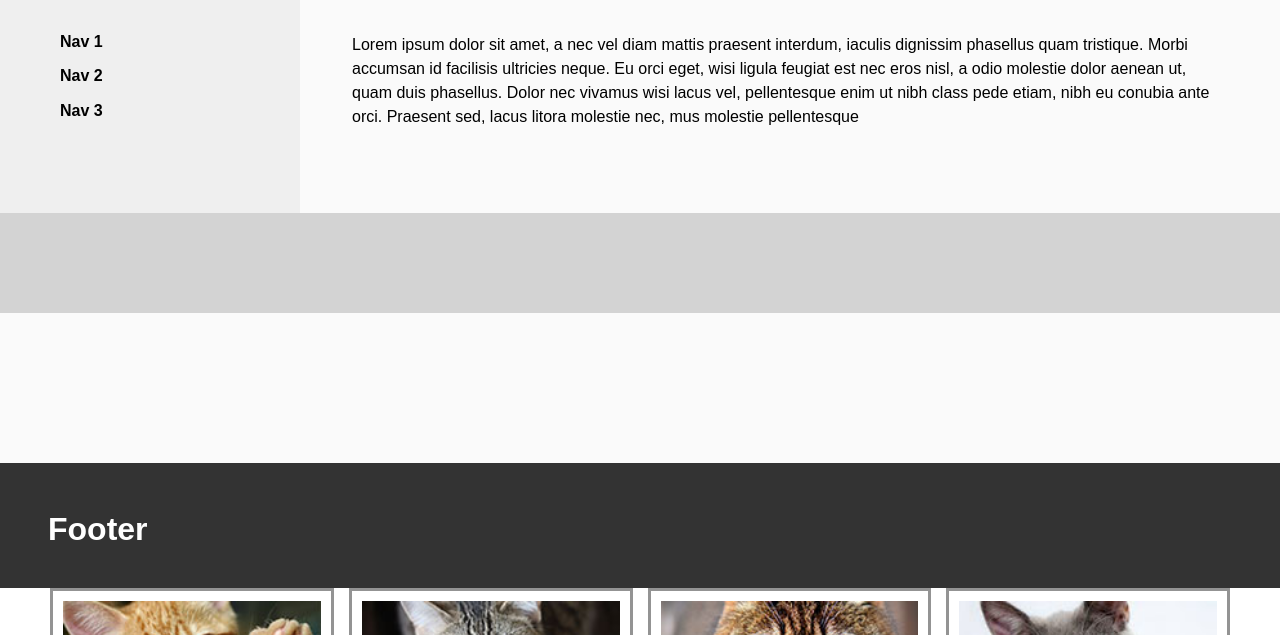
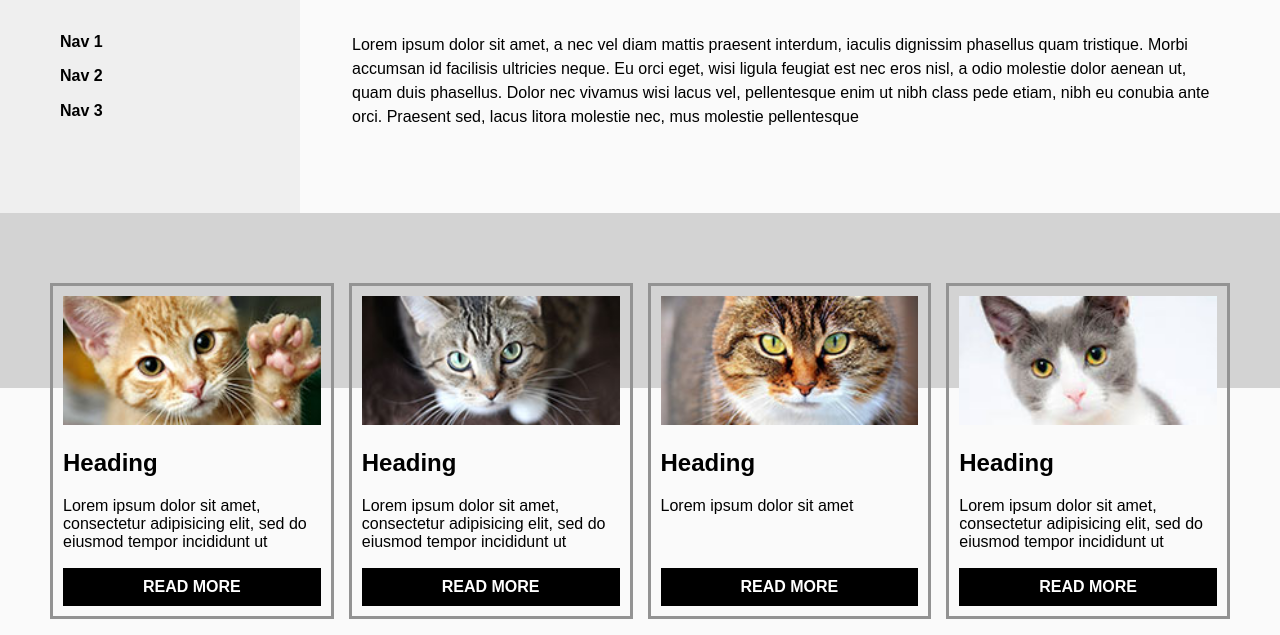
Before and after one commit to longlife52/hw1_mmc6145, a plain HTML site: page index.html in a window 1280 px wide. Shown: the part 128-763 px from the top of the page. Drawn offline with nearby package versions, Linux system fonts and the light colour scheme.

Commit message:
Add z-index to .card-wrapper

```diff
--- a/css/main.css
+++ b/css/main.css
@@ -1,7 +1,7 @@
 .grid {
     display: grid;
     grid-template-columns: 300px auto;
-    grid-template-rows: 125px auto 100px 150px 125px;
+    grid-template-rows: 125px auto 175px 250px 125px;
     grid-template-areas: "header header"
         "sidebar content"
         "spacerone spacerone"
@@ -63,6 +63,8 @@ main p {
 
 .card-wrapper {
     display: flex;
+    z-index: 1000;
+    margin-top: -30em;
 }
 
 .card {
```
